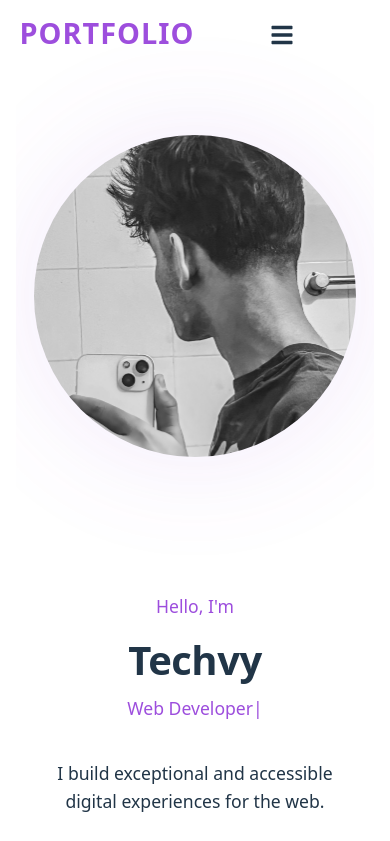
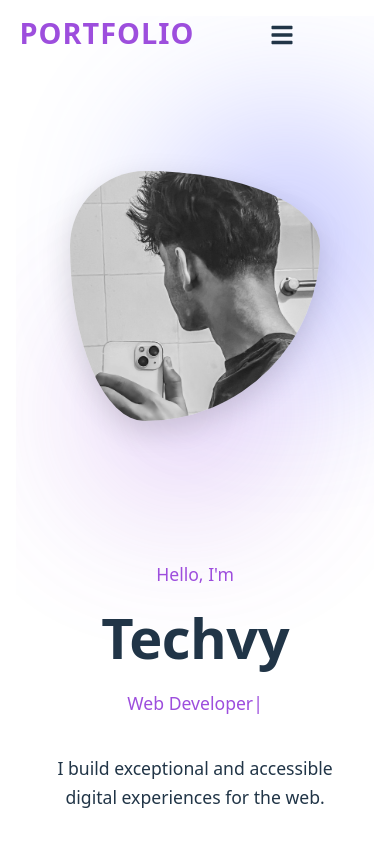
Before and after one commit to Techvy/techvy, a React (Vite) app: page / in a window 390 px wide. Shown: the top 841 px of the page. Built offline with nearby package versions, Linux system fonts and the light colour scheme.

Commit message:
Update Hero.jsx

```diff
--- a/src/components/Hero/Hero.jsx
+++ b/src/components/Hero/Hero.jsx
@@ -1,4 +1,4 @@
-import React from 'react';
+import React, { useEffect, useRef } from 'react';
 import styled from 'styled-components';
 import { motion } from 'framer-motion';
 import { Link } from 'react-scroll';
@@ -8,6 +8,134 @@
 import toast, { Toaster } from 'react-hot-toast';
 
 const Hero = () => {
+  const canvasRef = useRef(null);
+  const heroImageRef = useRef(null);
+  const textContainerRef = useRef(null);
+
+  useEffect(() => {
+    const canvas = canvasRef.current;
+    if (!canvas) return;
+
+    const ctx = canvas.getContext('2d');
+    let particlesArray = [];
+    let hue = 250;
+
+    canvas.width = window.innerWidth;
+    canvas.height = window.innerHeight;
+
+    class Particle {
+      constructor(x, y) {
+        this.x = x;
+        this.y = y;
+        this.size = Math.random() * 5 + 1;
+        this.speedX = Math.random() * 3 - 1.5;
+        this.speedY = Math.random() * 3 - 1.5;
+        this.color = `hsl(${hue}, 100%, 50%)`;
+      }
+
+      update() {
+        this.x += this.speedX;
+        this.y += this.speedY;
+        if (this.size > 0.2) this.size -= 0.05;
+      }
+
+      draw() {
+        ctx.fillStyle = this.color;
+        ctx.beginPath();
+        ctx.arc(this.x, this.y, this.size, 0, Math.PI * 2);
+        ctx.fill();
+      }
+    }
+
+    const handleMouseMove = (event) => {
+      const rect = canvas.getBoundingClientRect();
+      const x = event.clientX - rect.left;
+      const y = event.clientY - rect.top;
+
+      for (let i = 0; i < 2; i++) {
+        particlesArray.push(new Particle(x, y));
+      }
+    };
+
+    const animate = () => {
+      ctx.clearRect(0, 0, canvas.width, canvas.height);
+
+      for (let i = 0; i < particlesArray.length; i++) {
+        particlesArray[i].update();
+        particlesArray[i].draw();
+
+        if (particlesArray[i].size <= 0.2) {
+          particlesArray.splice(i, 1);
+          i--;
+        }
+      }
+
+      hue += 0.5;
+      if (hue > 360) hue = 0;
+
+      requestAnimationFrame(animate);
+    };
+
+    animate();
+    canvas.addEventListener('mousemove', handleMouseMove);
+
+    const handleResize = () => {
+      canvas.width = window.innerWidth;
+      canvas.height = window.innerHeight;
+    };
+
+    window.addEventListener('resize', handleResize);
+
+    return () => {
+      window.removeEventListener('resize', handleResize);
+      canvas.removeEventListener('mousemove', handleMouseMove);
+    };
+
+    const heroImage = heroImageRef.current;
+    const textContainer = textContainerRef.current;
+
+    if (heroImage && textContainer) {
+      const handleHeroMouseMove = (e) => {
+        const hero = e.currentTarget;
+        const rect = hero.getBoundingClientRect();
+
+        const x = (e.clientX - rect.left) / rect.width;
+        const y = (e.clientY - rect.top) / rect.height;
+
+        const maxRotation = 7;
+        const rotateY = maxRotation * (0.5 - x);
+        const rotateX = maxRotation * (y - 0.5);
+
+        heroImage.style.transform = `perspective(1000px) rotateX(${rotateX}deg) rotateY(${rotateY}deg) scale(1.05)`;
+
+        textContainer.style.transform = `perspective(1000px) rotateX(${-rotateX * 0.5}deg) rotateY(${-rotateY * 0.5}deg)`;
+      };
+
+      const resetHeroTransform = () => {
+        heroImage.style.transform = 'perspective(1000px) rotateX(0) rotateY(0) scale(1)';
+        textContainer.style.transform = 'perspective(1000px) rotateX(0) rotateY(0)';
+      };
+
+      const heroSection = document.getElementById('hero');
+      if (heroSection) {
+        heroSection.addEventListener('mousemove', handleHeroMouseMove);
+        heroSection.addEventListener('mouseleave', resetHeroTransform);
+
+        setTimeout(() => {
+          heroImage.style.transform = 'perspective(1000px) rotateX(2deg) rotateY(-3deg) scale(1.05)';
+          setTimeout(() => {
+            heroImage.style.transform = 'perspective(1000px) rotateX(0) rotateY(0) scale(1)';
+          }, 800);
+        }, 500);
+
+        return () => {
+          heroSection.removeEventListener('mousemove', handleHeroMouseMove);
+          heroSection.removeEventListener('mouseleave', resetHeroTransform);
+        };
+      }
+    }
+  }, []);
+
   const handleViewWork = (e) => {
     e.preventDefault();
     toast.custom((t) => (
@@ -45,7 +173,6 @@
       },
     });
 
-    // Redirect after toast shows
     setTimeout(() => {
       window.open('https://discord.com/users/1250413029607084043/', '_blank');
     }, 1000);
@@ -53,6 +180,10 @@
 
   return (
     <HeroSection id="hero">
+      <ParticleCanvas ref={canvasRef} />
+      <GlowAccent className="accent-1" />
+      <GlowAccent className="accent-2" />
+      <GlowAccent className="accent-3" />
       <Toaster
         containerStyle={{
           zIndex: 1000,
@@ -67,7 +198,7 @@
       />
       <HeroContainer>
         <ContentContainer>
-          <TextContainer>
+          <TextContainer ref={textContainerRef}>
             <motion.span
               initial={{ opacity: 0 }}
               animate={{ opacity: 1 }}
@@ -173,15 +304,10 @@
               animate={{ opacity: 1, scale: 1 }}
               transition={{ duration: 0.8, delay: 0.3 }}
             >
-              <HeroImageWrapper>
+              <HeroImageWrapper ref={heroImageRef}>
                 <img src={profileImage} alt="Profile" />
               </HeroImageWrapper>
             </motion.div>
-            <BackgroundBlur
-              initial={{ opacity: 0 }}
-              animate={{ opacity: 0.7 }}
-              transition={{ duration: 1, delay: 0.5 }}
-            />
           </ImageContainer>
         </ContentContainer>
       </HeroContainer>
@@ -224,6 +350,9 @@
 
 const TextContainer = styled.div`
   flex: 0 1 600px;
+  transition: transform 0.3s cubic-bezier(0.175, 0.885, 0.32, 1.275);
+  transform-style: preserve-3d;
+  will-change: transform;
 
   span {
     display: block;
@@ -250,25 +379,18 @@
 
   p {
     font-size: 1.1rem;
-    color: var(--text-secondary);
     margin-bottom: 2rem;
     max-width: 500px;
-    line-height: 1.6;
+    color: var(--text-secondary);
   }
 
   @media (max-width: 992px) {
-    margin-top: 2rem;
-
-    h1 {
-      font-size: 2.5rem;
-    }
-
-    h2 {
-      font-size: 1.5rem;
-    }
+    flex: 1;
+    text-align: center;
 
     p {
-      margin: 0 auto 2rem;
+      margin-left: auto;
+      margin-right: auto;
     }
   }
 `;
@@ -401,43 +523,31 @@
 `;
 
 const HeroImageWrapper = styled.div`
-  width: 100%;
-  height: 100%;
-  border-radius: 50%;
   position: relative;
-  z-index: 3;
+  z-index: 2;
+  border-radius: 30% 70% 70% 30% / 30% 30% 70% 70%;
   overflow: hidden;
-  transition: transform 0.3s ease;
-  aspect-ratio: 1/1;
+  box-shadow: 0 10px 30px rgba(0, 0, 0, 0.15);
+  height: 350px;
+  width: 350px;
+  transition: transform 0.3s cubic-bezier(0.175, 0.885, 0.32, 1.275);
+  will-change: transform;
+  transform-style: preserve-3d;
 
   img {
     width: 100%;
     height: 100%;
     object-fit: cover;
-    object-position: center center;
-    display: block;
   }
 
-  &:hover {
-    transform: scale(1.05);
+  @media (max-width: 768px) {
+    height: 300px;
+    width: 300px;
   }
-`;
 
-const BackgroundBlur = styled(motion.div)`
-  position: absolute;
-  top: 50%;
-  left: 50%;
-  transform: translate(-50%, -50%);
-  width: 500px;
-  height: 500px;
-  border-radius: 50%;
-  background: radial-gradient(circle, rgba(157, 78, 221, 0.4) 0%, rgba(157, 78, 221, 0) 70%);
-  filter: blur(60px);
-  z-index: 1;
-
-  @media (max-width: 992px) {
-    width: 400px;
-    height: 400px;
+  @media (max-width: 480px) {
+    height: 250px;
+    width: 250px;
   }
 `;
 
@@ -526,4 +636,82 @@
   margin: 4px 0 0;
 `;
 
+const ParticleCanvas = styled.canvas`
+  position: absolute;
+  top: 0;
+  left: 0;
+  width: 100%;
+  height: 100%;
+  z-index: 0;
+  pointer-events: none;
+`;
+
+const GlowAccent = styled.div`
+  position: absolute;
+  border-radius: 50%;
+  filter: blur(80px);
+  opacity: 0.5;
+  z-index: 0;
+  pointer-events: none;
+
+  &.accent-1 {
+    background: var(--primary-color);
+    width: 300px;
+    height: 300px;
+    top: 10%;
+    right: 5%;
+    animation: float-accent 12s ease-in-out infinite alternate;
+  }
+
+  &.accent-2 {
+    background: var(--secondary-color);
+    width: 250px;
+    height: 250px;
+    bottom: 15%;
+    left: 10%;
+    animation: float-accent 15s ease-in-out infinite alternate-reverse;
+  }
+
+  &.accent-3 {
+    background: var(--accent-color);
+    width: 200px;
+    height: 200px;
+    top: 30%;
+    left: 20%;
+    animation: float-accent 18s ease-in-out infinite alternate;
+  }
+
+  @keyframes float-accent {
+    0% {
+      transform: translate(0, 0) scale(1);
+      opacity: 0.3;
+    }
+    50% {
+      transform: translate(30px, 20px) scale(1.1);
+      opacity: 0.5;
+    }
+    100% {
+      transform: translate(10px, 40px) scale(0.9);
+      opacity: 0.4;
+    }
+  }
+
+  @media (max-width: 768px) {
+    &.accent-1 {
+      width: 200px;
+      height: 200px;
+    }
+
+    &.accent-2 {
+      width: 180px;
+      height: 180px;
+    }
+
+    &.accent-3 {
+      width: 150px;
+      height: 150px;
+    }
+  }
+`;
+
 export default Hero;
```
